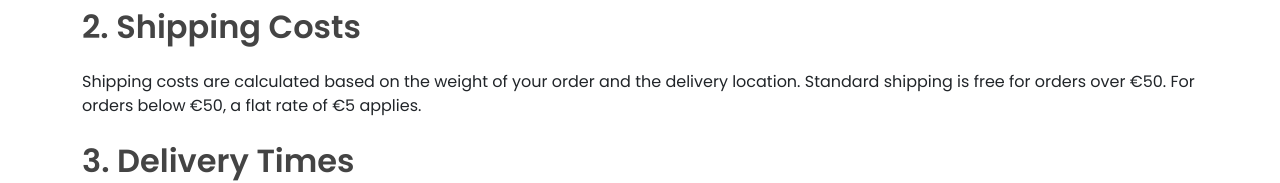
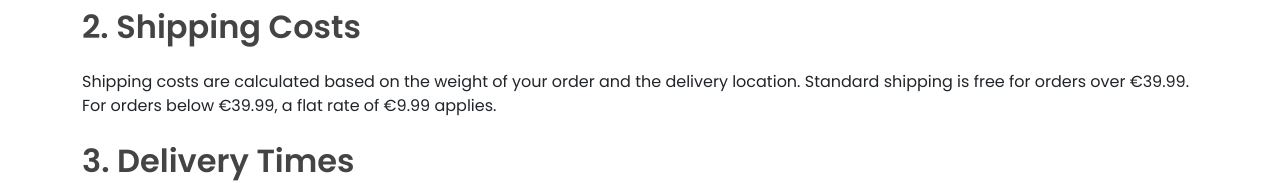
Before and after one commit to GiuseppeColucci95/project-work-team3, a React (Vite) app in the folder FRONTEND/: page /shipping in a window 1280 px wide. Shown: the part 429-612 px from the top of the page. Built offline with nearby package versions, Linux system fonts and the light colour scheme.

Commit message:
fix: update shipping cost thresholds and rates in Shipping page

```diff
--- a/FRONTEND/src/pages/Shipping.jsx
+++ b/FRONTEND/src/pages/Shipping.jsx
@@ -14,7 +14,7 @@ export default function Shipping() {
 
                 <section className="mb-4">
                     <h2 className="fw-semibold" style={{ color: "#444" }}>2. Shipping Costs</h2>
-                    <p>Shipping costs are calculated based on the weight of your order and the delivery location. Standard shipping is free for orders over €50. For orders below €50, a flat rate of €5 applies.</p>
+                    <p>Shipping costs are calculated based on the weight of your order and the delivery location. Standard shipping is free for orders over €39.99. For orders below €39.99, a flat rate of €9.99 applies.</p>
                 </section>
 
                 <section className="mb-4">
```
